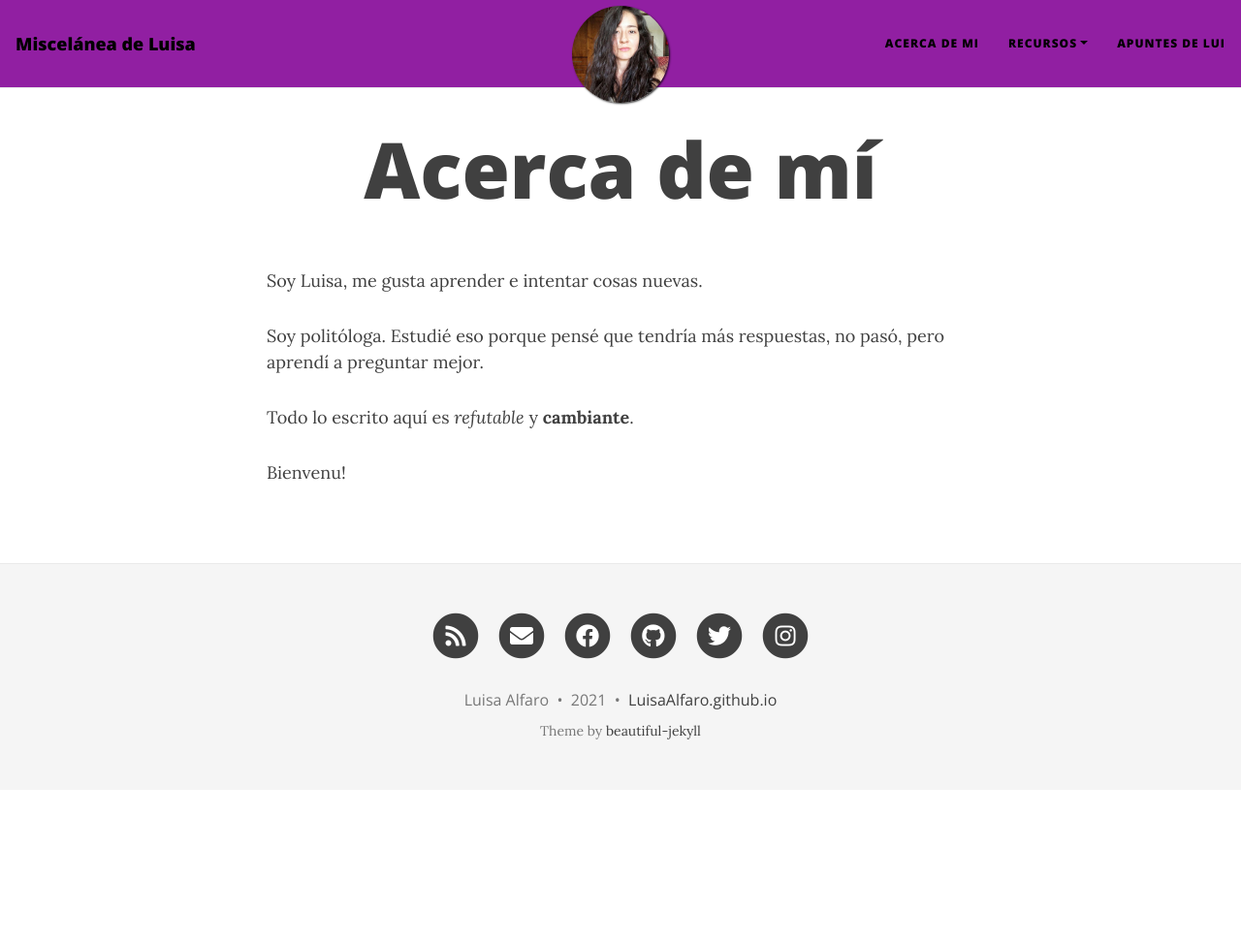
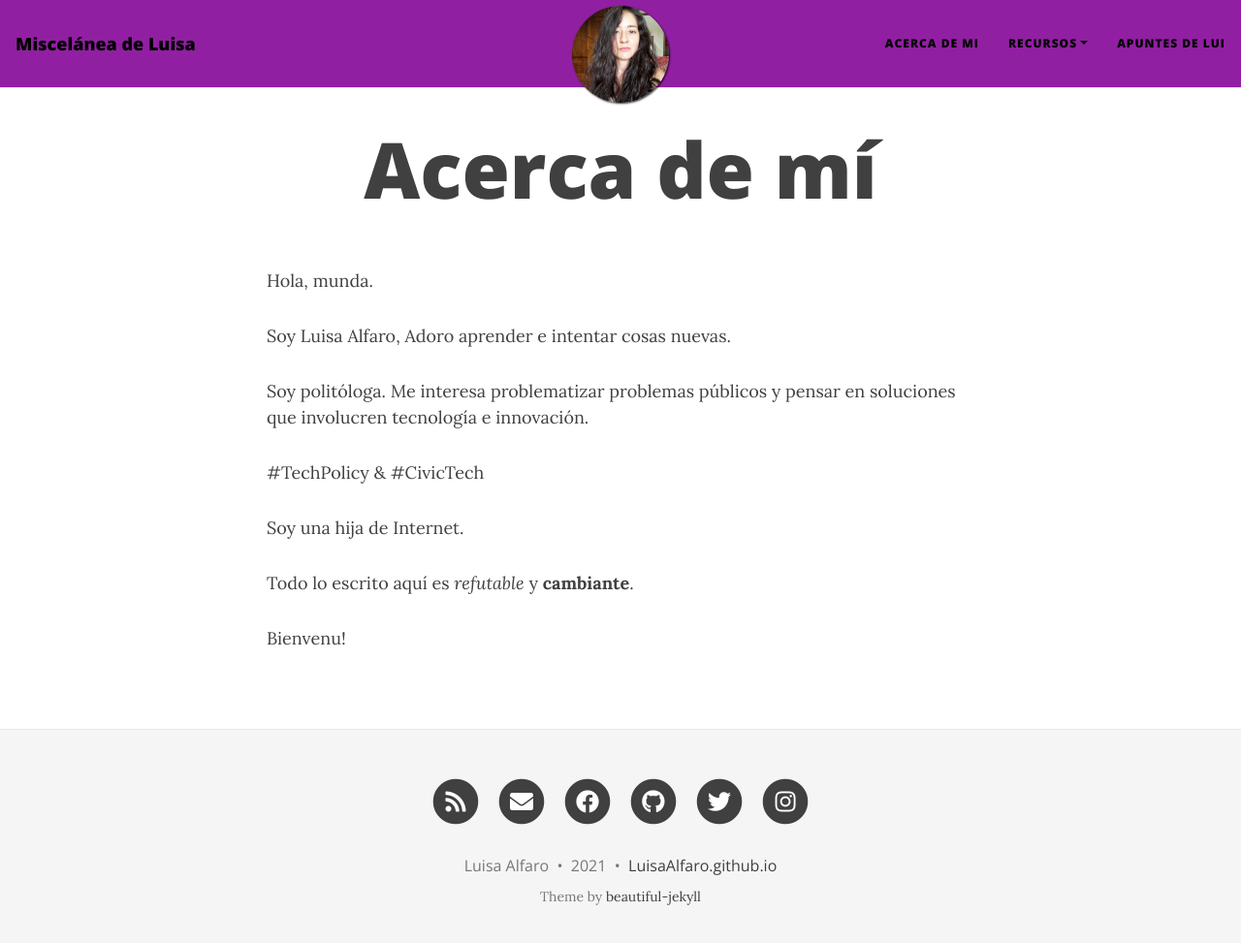
Before and after one commit to LuisaAlfaro/lovelace-blog, a Jekyll site: the page built from aboutme.md, in a window 1280 px wide and 986 px high. Shown: the top 973 px of the window at 97% size. Built offline with Jekyll 4.4.1, drawn with Linux system fonts in a browser that asks for light colours; nearby versions of some CDN libraries.

Commit message:
Update aboutme.md

```diff
--- a/aboutme.md
+++ b/aboutme.md
@@ -3,9 +3,15 @@ layout: page
 title: Acerca de mí
 ---
 
-Soy Luisa, me gusta aprender e intentar cosas nuevas.
+Hola, munda.
 
-Soy politóloga. Estudié eso porque pensé que tendría más respuestas, no pasó, pero aprendí a preguntar mejor.
+Soy Luisa Alfaro, Adoro aprender e intentar cosas nuevas.
+
+Soy politóloga. Me interesa problematizar problemas públicos y pensar en soluciones que involucren tecnología e innovación.
+
+#TechPolicy & #CivicTech
+
+Soy una hija de Internet.
 
 Todo lo escrito aquí es *refutable* y **cambiante**.
 
```
